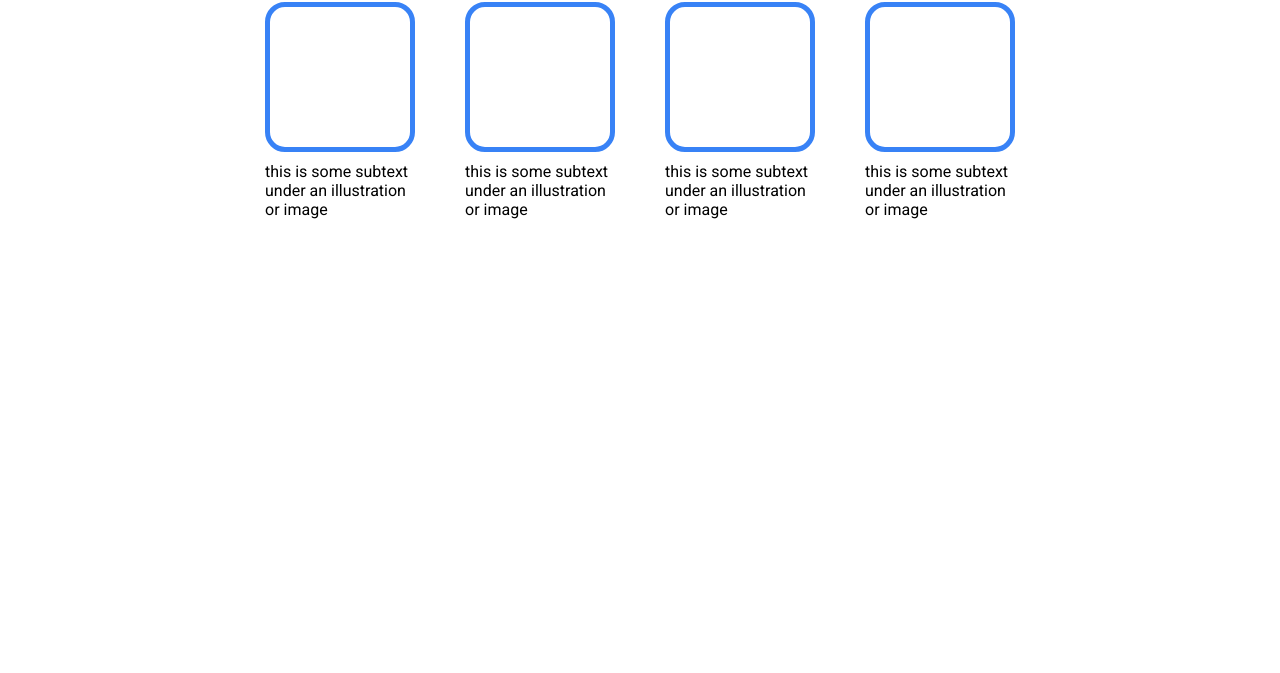
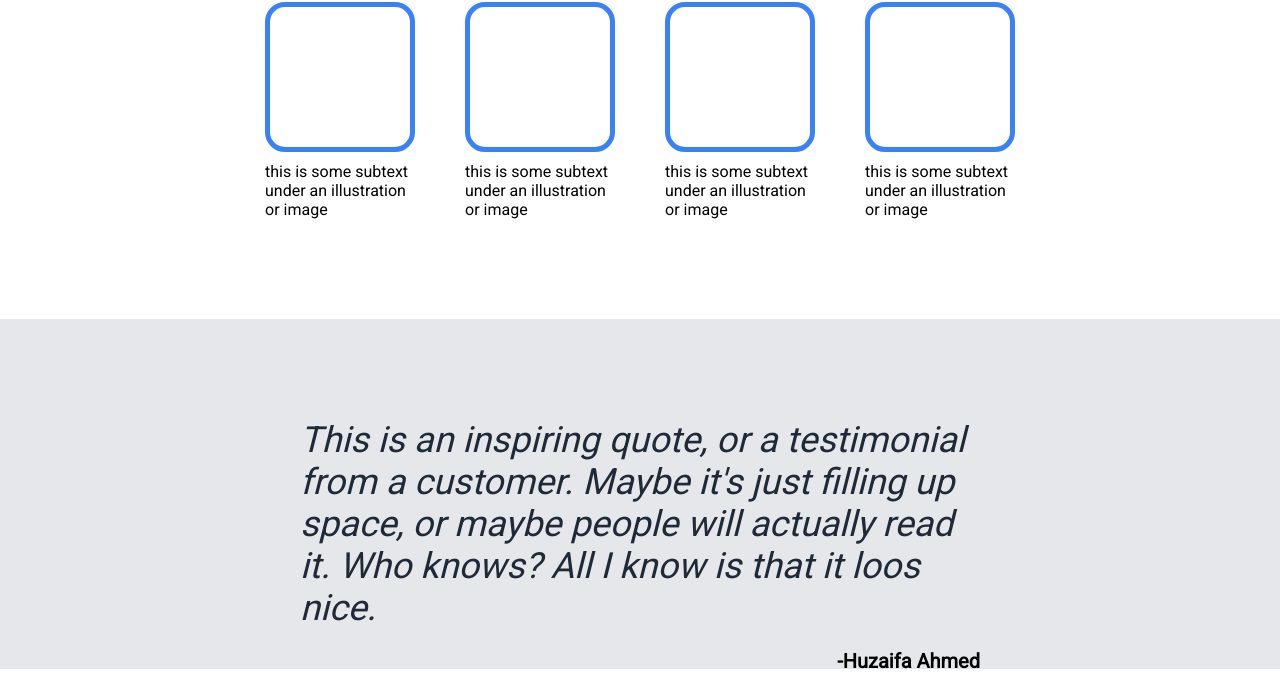
Before and after one commit to Huzaifa164/landing_page, a plain HTML site: page index.html in a window 1280 px wide. Shown: the part 580-1253 px from the top of the page. Before the commit the page ends 949 px from the top, so only its background shows below. Drawn offline with Linux system fonts and the light colour scheme.

Commit message:
added quote section

```diff
--- a/index.html
+++ b/index.html
@@ -65,6 +65,15 @@
                 </div>
             </div>
         </div>
+
+        <div class="quote-section">
+            <div class="quote">
+                This is an inspiring quote, or a testimonial from a customer. Maybe it's just filling up space, or maybe people will actually read it. Who knows? All I know is that it loos nice.
+            </div>
+            <div class="author">
+                -Huzaifa Ahmed
+            </div>
+        </div>
     </div>
 </body>
 
--- a/style.css
+++ b/style.css
@@ -100,7 +100,7 @@ button{
     padding: 0 300px;
     gap: 50px;
     margin-top: 20px;
-    margin-bottom: 150px;
+    margin-bottom: 100px;
 }
 
 .card-container{
@@ -122,3 +122,24 @@ button{
     display: flex;
     justify-content: center;
 }
+
+.quote-section{
+    background-color: #E5E7EB;
+    height: 350px;
+    padding: 100px 300px;
+}
+
+.quote{
+    font-size: 36px;
+    font-style: italic;
+    font-weight: 100;
+    color: #1f2937;
+}
+
+.author{
+    font-size: 20px;
+    font-weight: bold;
+    display: flex;
+    justify-content: flex-end;
+    margin-top: 20px;
+}
```
